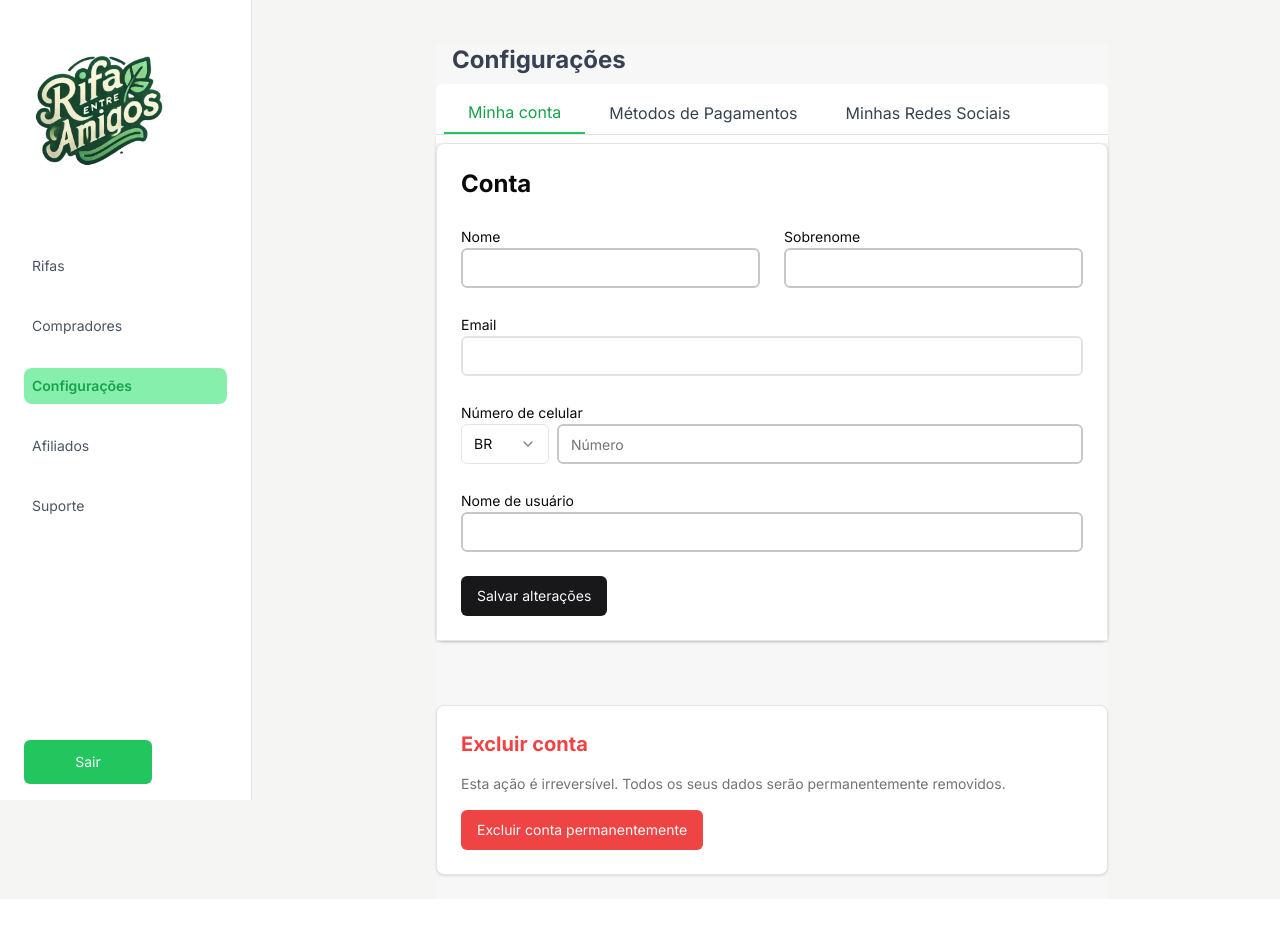
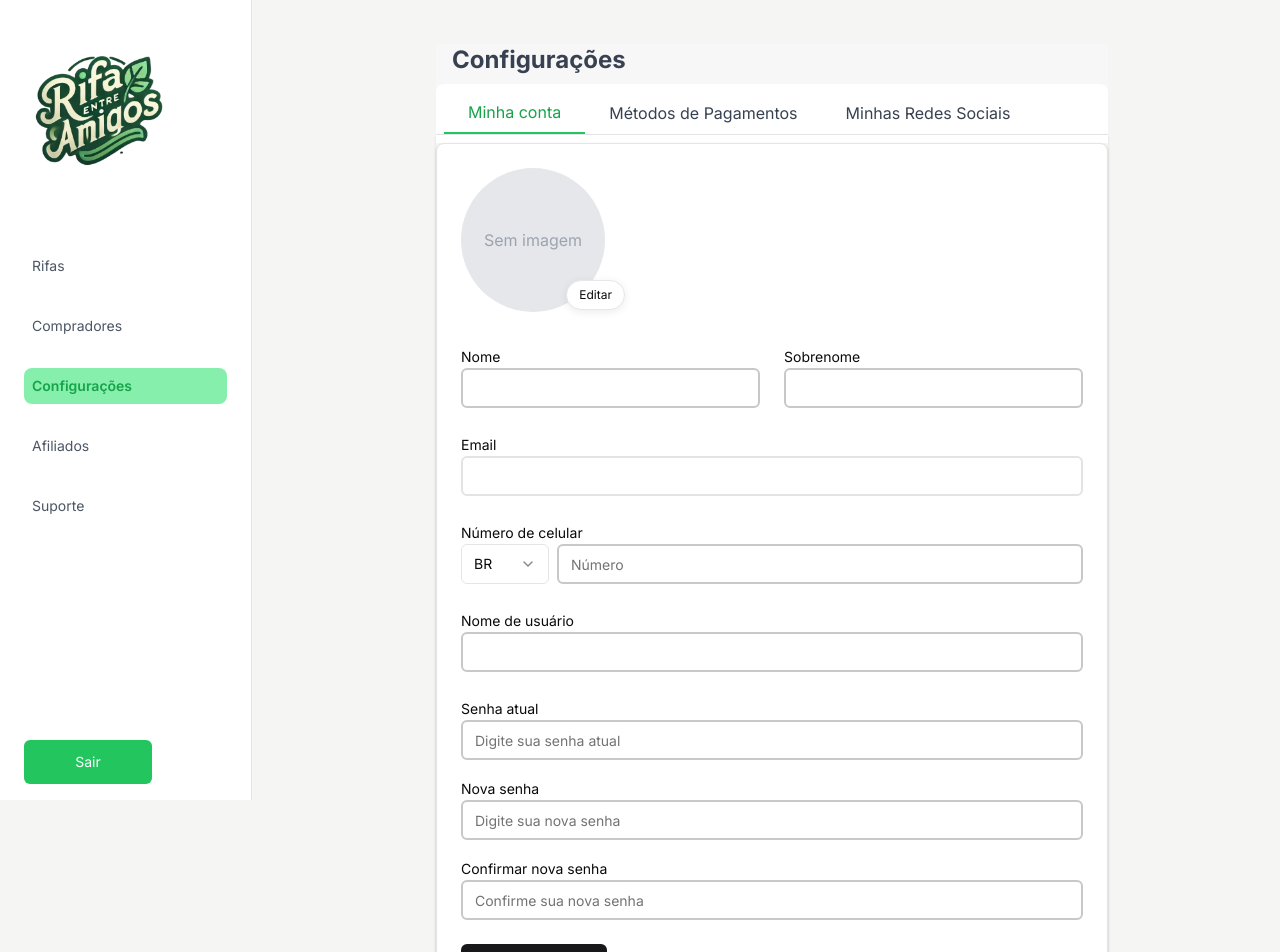
Before and after one commit to TheusChagas/Rifa-Solidaria, a Next.js app: page /vendedor/configuracoes in a window 1280 px wide. Shown: the top 952 px of the page. Before the commit the page ends 899 px from the top, so only its background shows below. Built offline with nearby package versions, Linux system fonts and the light colour scheme.

Commit message:
Pagina de configuração completa sem pagamento

```diff
--- a/components/minhaConta.tsx
+++ b/components/minhaConta.tsx
@@ -19,7 +19,17 @@ export default function MinhaConta() {
         telefone: "",
         usuario: "",
         codigoPais: "BR",
+        avatar: undefined as File | undefined,
     });
+    const [avatarPreview, setAvatarPreview] = useState<string | undefined>(undefined);
+
+    const handleAvatarChange = (e: React.ChangeEvent<HTMLInputElement>) => {
+        const file = e.target.files?.[0];
+        if (file) {
+            setFormData((prev) => ({ ...prev, avatar: file }));
+            setAvatarPreview(URL.createObjectURL(file));
+        }
+    };
 
     const handleSubmit = async (e: React.FormEvent) => {
         e.preventDefault();
@@ -40,7 +50,49 @@ export default function MinhaConta() {
     return (
         <div className="bg-stone-100 p-0 m-0 flex flex-col items-center">
             <Card className="p-6 mb-0 rounded-b-none bg-white shadow w-full max-w-2xl">
-                <h1 className="text-2xl font-bold mb-6">Conta</h1>
+                <div className="flex mb-6">
+                    <div className="flex flex-col items-start relative" style={{ minWidth: "9.5rem" }}>
+                        <label htmlFor="avatar-upload" className="cursor-pointer block">
+                            <div className="w-36 h-36 rounded-full overflow-hidden bg-gray-200 mb-2 flex items-center justify-center relative">
+                                {avatarPreview ? (
+                                    <img
+                                        src={avatarPreview}
+                                        alt="Avatar"
+                                        className="object-cover w-full h-full"
+                                    />
+                                ) : (
+                                    <span className="text-gray-400">Sem imagem</span>
+                                )}
+                            </div>
+                            {/* Ícone de edição ajustado para fora da imagem, sempre visível */}
+                            <span
+                                className="absolute z-10 text-xs font-medium"
+                                style={{
+                                    right: '-12px',
+                                    bottom: '10px',
+                                    background: '#fff',
+                                    borderRadius: '9999px',
+                                    padding: '6px 12px',
+                                    boxShadow: '0 2px 8px rgba(0,0,0,0.08)',
+                                    border: '1px solid #e5e7eb',
+                                    display: 'flex',
+                                    alignItems: 'center',
+                                    justifyContent: 'center',
+                                }}
+                            >
+                                Editar
+                            </span>
+                        </label>
+                        <Input
+                            type="file"
+                            accept="image/*"
+                            id="avatar-upload"
+                            className="hidden"
+                            onChange={handleAvatarChange}
+                        />
+                        {/* Removido o botão/label separado para alterar imagem */}
+                    </div>
+                </div>
                 <form onSubmit={handleSubmit} className="space-y-6">
                     {/* Nome e Sobrenome */}
                     <div className="grid md:grid-cols-2 gap-6">
@@ -103,6 +155,34 @@ export default function MinhaConta() {
                         />
                     </div>
 
+                    {/* Alteração de senha */}
+                    <div className="space-y-4">
+                        <div>
+                            <Label htmlFor="senha-atual">Senha atual</Label>
+                            <Input
+                                id="senha-atual"
+                                type="password"
+                                placeholder="Digite sua senha atual"
+                            />
+                        </div>
+                        <div>
+                            <Label htmlFor="nova-senha">Nova senha</Label>
+                            <Input
+                                id="nova-senha"
+                                type="password"
+                                placeholder="Digite sua nova senha"
+                            />
+                        </div>
+                        <div>
+                            <Label htmlFor="confirmar-senha">Confirmar nova senha</Label>
+                            <Input
+                                id="confirmar-senha"
+                                type="password"
+                                placeholder="Confirme sua nova senha"
+                            />
+                        </div>
+                    </div>
+
                     <Button type="submit" className="w-full md:w-auto">
                         Salvar alterações
                     </Button>
--- a/components/minhasRedesSociais.tsx
+++ b/components/minhasRedesSociais.tsx
@@ -81,10 +81,11 @@ export default function MinhasRedesSociais() {
             <form onSubmit={handleSubmit} className="space-y-4">
                 {redes.map((rede, idx) => (
                     <div key={rede.nome}>
-                        <Label className="flex items-center">
+                        <Label className="flex items-center mb-2">
                             {icons[rede.nome] || null}
                             <span className="mr-[32px]">{rede.nome}</span>
                         </Label>
+                        <div className="mb-2" />
                         <Input
                             placeholder={`Link do ${rede.nome}`}
                             value={rede.url}
```
